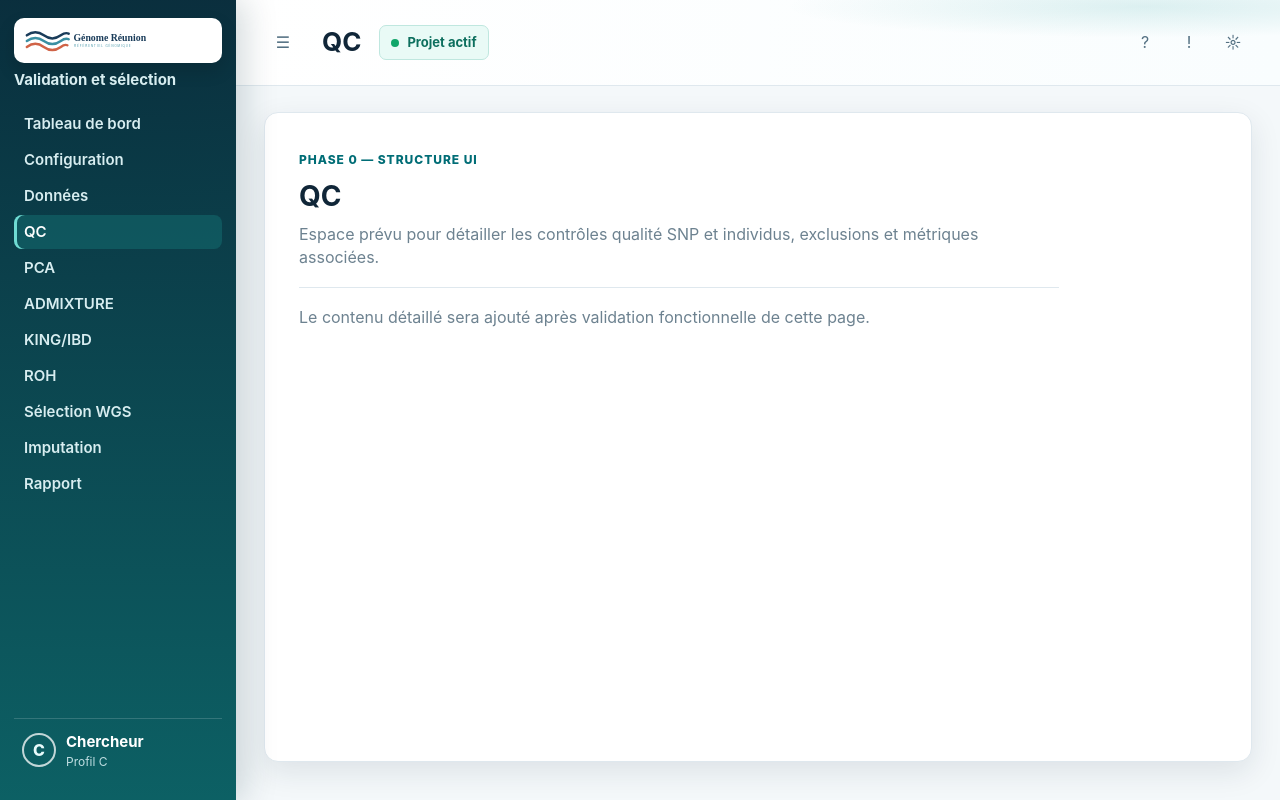
After one commit to patrick-mun/Validation_Selection_GR, a Flask app: page /qc in a window 1280 px wide. The commit adds this page. Run offline with Flask 3, Linux system fonts and the light colour scheme.

Commit message:
Stabilise phase 0 Docker tests et web

```diff
--- a/environment.yml
+++ b/environment.yml
@@ -17,3 +17,4 @@ dependencies:
   - shapeit4
   - pip:
       - -r requirements.txt
+      - -r requirements-dev.txt
--- /dev/null
+++ b/requirements-dev.txt
@@ -0,0 +1,4 @@
+pytest-cov>=5.0
+ruff>=0.6
+mypy>=1.11
+pre-commit>=3.8
--- a/web/routes.py
+++ b/web/routes.py
@@ -5,9 +5,10 @@ Contrat d'architecture (AGENTS.md §2) :
   commande bioinformatique ni de shell, et ne bloque pas sur l'analyse ;
 - l'exécution est faite par le worker ; le front interroge le statut en JSON.
 """
+
 from __future__ import annotations
 
-from flask import Blueprint, jsonify, render_template, request
+from flask import Blueprint, abort, jsonify, render_template, request
 
 from genorun_validation.jobs.manager import get_default_job_manager
 from genorun_validation.jobs.schemas import JobStatus
@@ -21,8 +22,72 @@ from genorun_validation.utils.validators import ValidationError, validate_identi
 
 bp = Blueprint("main", __name__)
 
+NAV_ITEMS = [
+    {"key": "dashboard", "label": "Tableau de bord", "href": "/"},
+    {"key": "configuration", "label": "Configuration", "href": "/configuration"},
+    {"key": "donnees", "label": "Données", "href": "/donnees"},
+    {"key": "qc", "label": "QC", "href": "/qc"},
+    {"key": "pca", "label": "PCA", "href": "/pca"},
+    {"key": "admixture", "label": "ADMIXTURE", "href": "/admixture"},
+    {"key": "king-ibd", "label": "KING/IBD", "href": "/king-ibd"},
+    {"key": "roh", "label": "ROH", "href": "/roh"},
+    {"key": "selection-wgs", "label": "Sélection WGS", "href": "/selection-wgs"},
+    {"key": "imputation", "label": "Imputation", "href": "/imputation"},
+    {"key": "rapport", "label": "Rapport", "href": "/rapport"},
+]
+
+THEME_PAGES = {
+    "configuration": {
+        "title": "Configuration",
+        "summary": "Espace prévu pour choisir les paramètres encadrés : puce SNP, génomes de référence, profils et stratégies.",
+    },
+    "donnees": {
+        "title": "Données",
+        "summary": "Espace prévu pour présenter les jeux de données, chemins contrôlés, checksums et statuts d'import.",
+    },
+    "qc": {
+        "title": "QC",
+        "summary": "Espace prévu pour détailler les contrôles qualité SNP et individus, exclusions et métriques associées.",
+    },
+    "pca": {
+        "title": "PCA",
+        "summary": "Espace prévu pour les projections PCA, paramètres, panels de référence et graphiques d'audit.",
+    },
+    "admixture": {
+        "title": "ADMIXTURE",
+        "summary": "Espace prévu pour les scénarios K, CV-error, proportions ancestrales et comparaison de runs.",
+    },
+    "king-ibd": {
+        "title": "KING/IBD",
+        "summary": "Espace prévu pour les seuils de parenté, exclusions, contrôles IBD et traçabilité des apparentés.",
+    },
+    "roh": {
+        "title": "ROH",
+        "summary": "Espace prévu pour les paramètres ROH, longueurs cumulées et distributions par individu.",
+    },
+    "selection-wgs": {
+        "title": "Sélection WGS",
+        "summary": "Espace prévu pour les quotas, scores S_div, bras découverte et justification individuelle.",
+    },
+    "imputation": {
+        "title": "Imputation",
+        "summary": "Espace prévu pour le mode simulation ou imputation réelle, les panels et les métriques de performance.",
+    },
+    "rapport": {
+        "title": "Rapport",
+        "summary": "Espace prévu pour générer, auditer et exporter les rapports HTML, PDF ou Markdown.",
+    },
+}
+
+
+@bp.context_processor
+def inject_navigation() -> dict[str, object]:
+    """Expose la navigation commune à tous les templates Flask."""
+    return {"nav_items": NAV_ITEMS}
+
 
 @bp.get("/")
+@bp.get("/dashboard")
 def dashboard():
     """Tableau de bord : liste des derniers runs."""
     manager = get_default_job_manager()
@@ -33,6 +98,21 @@ def dashboard():
         dataset_choices=DATASET_CHOICES,
         profile_choices=PROFILE_CHOICES,
         strategy_choices=STRATEGY_CHOICES,
+        active_page="dashboard",
+    )
+
+
+@bp.get("/<page_slug>")
+def theme_page(page_slug: str):
+    """Affiche une page thématique vide, prête pour la conception UI détaillée."""
+    page = THEME_PAGES.get(page_slug)
+    if page is None:
+        abort(404)
+    return render_template(
+        "theme_page.html",
+        active_page=page_slug,
+        page_title=page["title"],
+        page_summary=page["summary"],
     )
 
 
@@ -102,4 +182,4 @@ def run_detail(run_id: str):
     except (FileNotFoundError, KeyError):
         return render_template("dashboard.html", jobs=[]), 404
     log_tail = manager.tail_log(job, max_lines=80)
-    return render_template("run_detail.html", job=job, log_tail=log_tail)
+    return render_template("run_detail.html", job=job, log_tail=log_tail, active_page="dashboard")
--- a/web/static/css/app.css
+++ b/web/static/css/app.css
@@ -31,67 +31,84 @@ body{
 a{color:var(--teal-dark);text-decoration:none}
 button,select,input{font:inherit}
 
-.app-shell{min-height:100vh;display:grid;grid-template-columns:260px minmax(0,1fr)}
+.app-shell{min-height:100vh;display:grid;grid-template-columns:236px minmax(0,1fr)}
 .sidebar{
   position:sticky;
   top:0;
   height:100vh;
   display:flex;
   flex-direction:column;
-  padding:22px 16px;
+  padding:18px 14px;
   color:#e8fbfb;
   background:
     linear-gradient(180deg,rgba(6,43,58,.98),rgba(0,88,92,.95)),
     radial-gradient(circle at 30% 10%,rgba(28,184,166,.35),transparent 30%);
   box-shadow:8px 0 32px rgba(6,43,58,.18);
 }
-.sidebar-brand{display:flex;gap:12px;align-items:center;margin-bottom:26px}
-.sidebar-brand img{width:78px;height:auto;filter:drop-shadow(0 8px 18px rgba(0,0,0,.22))}
-.sidebar-brand strong{display:block;font-size:20px;line-height:1.1}
-.sidebar-brand span{display:block;color:#b8d6db;font-size:14px;margin-top:2px}
-.side-nav{display:flex;flex-direction:column;gap:6px}
+.sidebar-brand{
+  display:flex;
+  flex-direction:column;
+  align-items:flex-start;
+  gap:8px;
+  margin-bottom:18px;
+}
+.brand-logo-card{
+  display:flex;
+  align-items:center;
+  width:100%;
+  padding:8px 10px;
+  border-radius:10px;
+  background:#fff;
+  box-shadow:0 8px 18px rgba(0,0,0,.14);
+}
+.sidebar-brand img{display:block;width:100%;height:auto;max-width:166px}
+.sidebar-brand strong{
+  display:block;
+  color:#d7edf0;
+  font-size:15px;
+  font-weight:700;
+  line-height:1.2;
+  white-space:nowrap;
+}
+.side-nav{display:flex;flex-direction:column;gap:2px}
 .side-nav a{
   display:flex;
   align-items:center;
-  gap:10px;
-  min-height:46px;
-  padding:0 16px;
-  border-radius:12px;
+  min-height:34px;
+  padding:0 10px;
+  border-radius:8px;
   color:#d7edf0;
+  font-size:15px;
   font-weight:600;
 }
 .side-nav a::before{
-  content:"";
-  width:18px;
-  height:18px;
-  border:2px solid currentColor;
-  border-radius:5px;
-  opacity:.85;
+  content:none;
 }
 .side-nav a.active{
   color:#fff;
-  background:rgba(33,166,159,.68);
-  box-shadow:inset 0 0 0 1px rgba(255,255,255,.08);
+  background:rgba(33,166,159,.24);
+  box-shadow:inset 3px 0 0 rgba(120,231,222,.92);
 }
+.side-nav a:hover{background:rgba(255,255,255,.08)}
 .sidebar-user{
   margin-top:auto;
   display:flex;
-  gap:12px;
+  gap:10px;
   align-items:center;
-  padding:14px 10px;
+  padding:12px 8px;
   border-top:1px solid rgba(255,255,255,.16);
 }
 .avatar{
   display:grid;
   place-items:center;
-  width:42px;
-  height:42px;
+  width:34px;
+  height:34px;
   border:2px solid rgba(255,255,255,.75);
   border-radius:50%;
   font-weight:800;
 }
-.sidebar-user strong{display:block;color:#fff}
-.sidebar-user span:not(.avatar){display:block;color:#bfdde1;font-size:13px}
+.sidebar-user strong{display:block;color:#fff;font-size:15px}
+.sidebar-user span:not(.avatar){display:block;color:#bfdde1;font-size:12px}
 
 .main-panel{min-width:0}
 .topbar{
@@ -201,6 +218,42 @@ select:focus{border-color:var(--teal);box-shadow:0 0 0 3px rgba(0,143,143,.12)}
   margin:0 0 12px;
   color:var(--muted);
   font-size:14px;
+}
+.workspace-panel{
+  min-height:calc(100vh - 150px);
+  padding:34px;
+  border:1px solid var(--line);
+  border-radius:14px;
+  background:#fff;
+  box-shadow:var(--shadow);
+}
+.workspace-empty{
+  max-width:760px;
+}
+.workspace-kicker{
+  display:inline-block;
+  margin-bottom:12px;
+  color:var(--teal-dark);
+  font-size:12px;
+  font-weight:800;
+  letter-spacing:.08em;
+  text-transform:uppercase;
+}
+.workspace-empty h2{
+  margin:0 0 10px;
+  color:var(--ink);
+  font-size:28px;
+  line-height:1.15;
+}
+.workspace-empty p{
+  margin:0;
+  color:var(--muted);
+  font-size:16px;
+}
+.workspace-note{
+  margin-top:18px!important;
+  padding-top:18px;
+  border-top:1px solid var(--line);
 }
 
 .pipeline-strip{
@@ -422,7 +475,8 @@ th{color:var(--muted);font-weight:800}
 @media (max-width:1180px){
   .app-shell{grid-template-columns:1fr}
   .sidebar{position:relative;height:auto;padding:14px 18px}
-  .sidebar-brand img{width:56px}
+  .sidebar-brand{max-width:260px}
+  .sidebar-brand img{max-width:180px}
   .side-nav{display:grid;grid-template-columns:repeat(3,minmax(0,1fr))}
   .sidebar-user{display:none}
   .launch-panel{grid-template-columns:repeat(2,minmax(0,1fr))}
--- a/web/templates/base.html
+++ b/web/templates/base.html
@@ -10,25 +10,16 @@
   <div class="app-shell">
     <aside class="sidebar" aria-label="Navigation principale">
       <div class="sidebar-brand">
-        <img src="{{ url_for('static', filename='img/logo.svg') }}" alt="Génome Réunion">
-        <div>
-          <strong>Génome Réunion</strong>
-          <span>Validation Pipeline</span>
+        <div class="brand-logo-card">
+          <img src="{{ url_for('static', filename='img/logo.svg') }}" alt="Génome Réunion">
         </div>
+        <strong>Validation et sélection</strong>
       </div>
 
       <nav class="side-nav">
-        <a class="active" href="/">Tableau de bord</a>
-        <a href="#">Configuration</a>
-        <a href="#">Données</a>
-        <a href="#">QC</a>
-        <a href="#">PCA</a>
-        <a href="#">ADMIXTURE</a>
-        <a href="#">KING/IBD</a>
-        <a href="#">ROH</a>
-        <a href="#">Sélection WGS</a>
-        <a href="#">Imputation</a>
-        <a href="#">Rapport</a>
+        {% for item in nav_items %}
+        <a class="{% if active_page|default('dashboard') == item.key %}active{% endif %}" href="{{ item.href }}">{{ item.label }}</a>
+        {% endfor %}
       </nav>
 
       <div class="sidebar-user">
--- /dev/null
+++ b/web/templates/theme_page.html
@@ -0,0 +1,15 @@
+{% extends "base.html" %}
+{% block title %}{{ page_title }} — Génome Réunion{% endblock %}
+{% block page_title %}{{ page_title }}{% endblock %}
+{% block content %}
+  <section class="workspace-panel">
+    <div class="workspace-empty">
+      <span class="workspace-kicker">Phase 0 — structure UI</span>
+      <h2>{{ page_title }}</h2>
+      <p>{{ page_summary }}</p>
+      <p class="workspace-note">
+        Le contenu détaillé sera ajouté après validation fonctionnelle de cette page.
+      </p>
+    </div>
+  </section>
+{% endblock %}
```
Also changed, not shown: docs/CODE_INDEX.md (+5 -3 lines), docs/DEV_TRACKING.md (+51 -0 lines), docs/DOCKER_GUIDE_BEGINNER.md (+5 -0 lines), tests/conftest.py (+24 -3 lines), tests/test_web_dashboard.py (+34 -0 lines), 1 other file.
